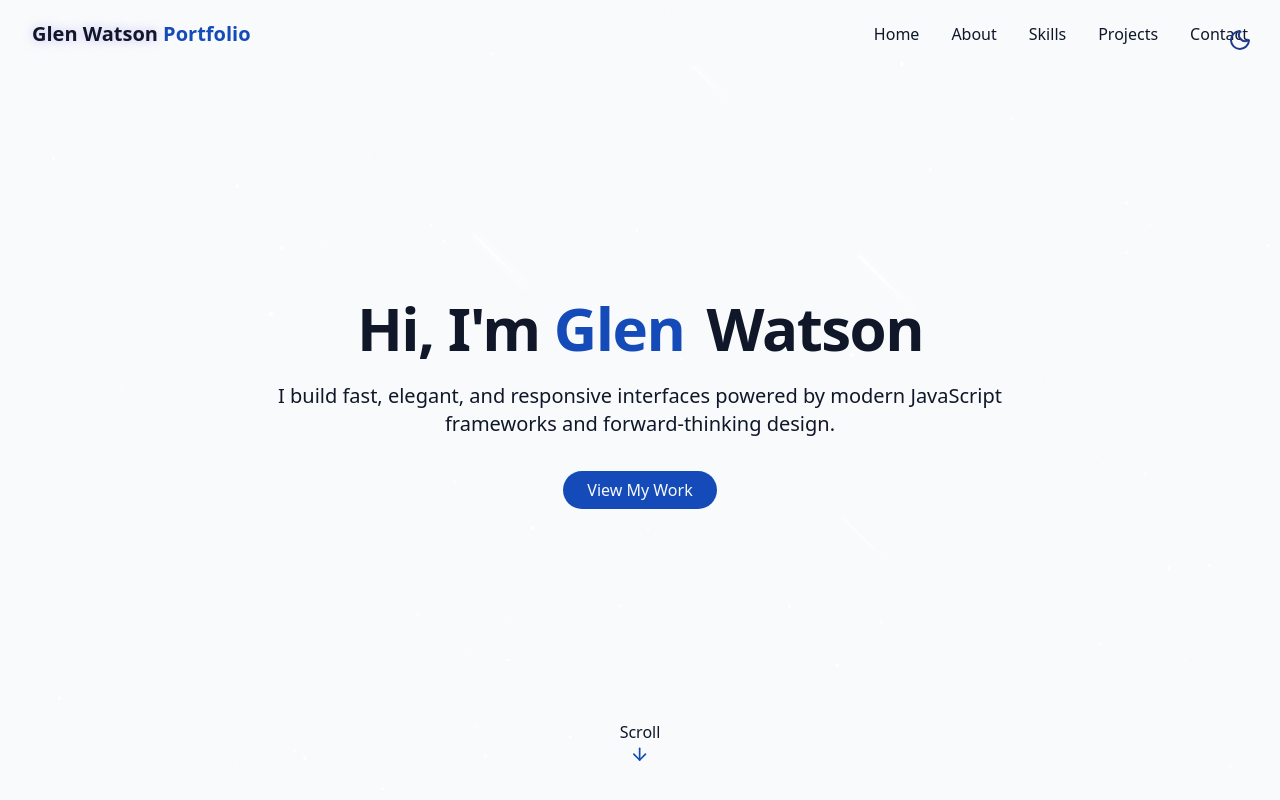
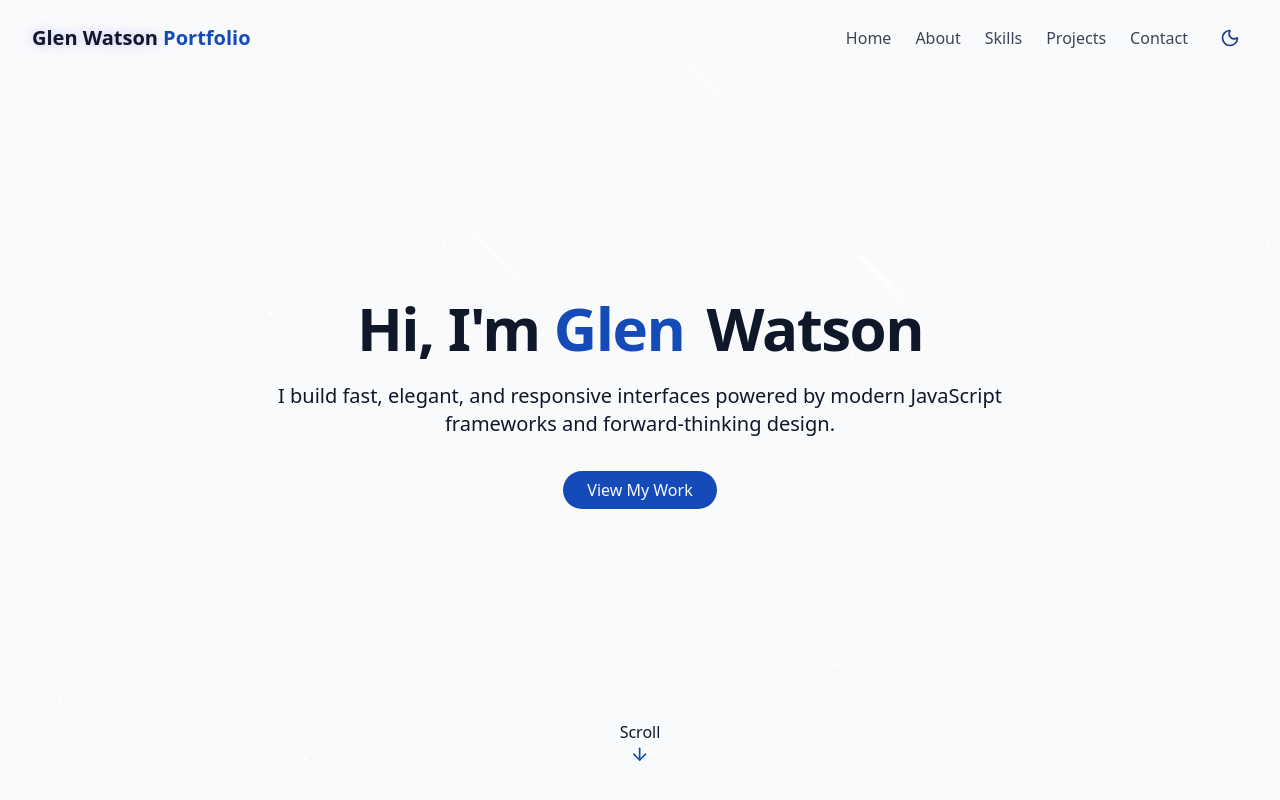
Before and after one commit to Glen-Wat/Portfolio_1, a React (Vite) app: page / in a window 1280 px wide. Shown: the top 800 px of the page. Built offline with nearby package versions, Linux system fonts and the light colour scheme.

Commit message:
update light/dark mobile

```diff
--- a/src/components/Navbar.jsx
+++ b/src/components/Navbar.jsx
@@ -1,7 +1,7 @@
 import { useEffect, useState } from "react";
 import { cn } from "../lib/utils";
-import { X } from "lucide-react";
-import { Menu } from "lucide-react";
+import { X, Menu } from "lucide-react";
+import { ThemeToggle } from "./ThemeToggle";
 
 const navItems = [
   { name: "Home", href: "" },
@@ -15,76 +15,92 @@ export const Navbar = () => {
   const [isScrolled, setIsScrolled] = useState(false);
   const [isMenuOpen, setIsMenuOpen] = useState(false);
 
+  // detect scroll
   useEffect(() => {
-    const handleScroll = () => {
-      setIsScrolled(window.scrollY > 10);
-    };
-
+    const handleScroll = () => setIsScrolled(window.scrollY > 10);
     window.addEventListener("scroll", handleScroll);
     return () => window.removeEventListener("scroll", handleScroll);
   }, []);
+
+  // prevent body scroll when menu open
+  useEffect(() => {
+    document.body.style.overflow = isMenuOpen ? "hidden" : "auto";
+  }, [isMenuOpen]);
+
   return (
+    <>
       <nav
         className={cn(
-        "fixed w-full z-40 transition-all duration-300",
-        isScrolled ? "py-3 bg-background/80 backdrop-blur-md shadow-xs" : "py-5"
+          "fixed w-full z-50 transition-all duration-300",
+          isScrolled
+            ? "py-3 bg-background/80 backdrop-blur-md shadow-xs"
+            : "py-5"
         )}
       >
         <div className="container flex items-center justify-between">
+          {/* Logo */}
           <a
             href="#hero"
             className="text-xl font-bold text-primary flex items-center"
           >
             <span className="relative z-10">
-            <span className="text-glow text-foreground"> Glen Watson</span>{" "}
+              <span className="text-glow text-foreground">Glen Watson</span>{" "}
               Portfolio
             </span>
           </a>
-        {/* desktop nav*/}
-        <div className="hidden md:flex space-x-8">
-          {navItems.map((item, key) => (
+
+          {/* Desktop Nav */}
+          <div className="hidden md:flex items-center space-x-6">
+            {navItems.map((item) => (
               <a
-              key={key}
+                key={item.name}
                 href={item.href}
-              className="text-foreground/ 80 hover:text-primary transition-colors duration-300"
+                className="text-foreground/80 hover:text-primary transition-colors duration-300"
               >
                 {item.name}
               </a>
             ))}
+            <ThemeToggle />
           </div>
-        {/*mobile nav*/}
 
+          {/* Mobile Buttons (Theme + Hamburger) */}
+          <div className="flex items-center space-x-4 md:hidden">
+            <ThemeToggle />
             <button
               onClick={() => setIsMenuOpen((prev) => !prev)}
-          className="md:hidden p-2 text-foreground z-50"
+              className="p-2 text-foreground z-50"
               aria-label={isMenuOpen ? "Close Menu" : "Open Menu"}
             >
-          {isMenuOpen ? <X size={24} /> : <Menu size={24} />}{" "}
+              {isMenuOpen ? <X size={26} /> : <Menu size={26} />}
             </button>
+          </div>
+        </div>
+      </nav>
 
+      {/* ✅ Mobile Menu Overlay — placed OUTSIDE nav */}
       <div
         className={cn(
-            "fixed inset-0 bg-background/95 backdrop-blur-md z-40 flex-col items-center justify-center",
-            "transition-all duration-300 md:hidden",
+          "fixed inset-0 bg-background/90 backdrop-blur-lg z-40 flex flex-col items-center justify-center transition-all duration-300 md:hidden",
           isMenuOpen
             ? "opacity-100 pointer-events-auto"
             : "opacity-0 pointer-events-none"
         )}
       >
-          <div className="flex flex-col space-y-8 text-xl">
-            {navItems.map((item, key) => (
+        <div className="flex flex-col items-center space-y-8 text-xl">
+          {navItems.map((item) => (
             <a
-                key={key}
+              key={item.name}
               href={item.href}
-                className="text-foreground/ 80 hover:text-primary transition-colors duration-300"
+              className="text-foreground/80 hover:text-primary transition-colors duration-300"
               onClick={() => setIsMenuOpen(false)}
             >
               {item.name}
             </a>
           ))}
+
+          {/* THEME TOGGLE INSIDE MENU */}
         </div>
       </div>
-      </div>
-    </nav>
+    </>
   );
 };
--- a/src/components/ThemeToggle.jsx
+++ b/src/components/ThemeToggle.jsx
@@ -1,8 +1,8 @@
 import { Moon, Sun } from "lucide-react";
-import { use, useEffect, useState } from "react";
+import { useEffect, useState } from "react";
 import { cn } from "../lib/utils";
 
-export const ThemeToggle = () => {
+export const ThemeToggle = ({ className = "", onToggle }) => {
   const [isDarkMode, setIsDarkMode] = useState(false);
 
   useEffect(() => {
@@ -10,9 +10,14 @@ export const ThemeToggle = () => {
     if (storedTheme === "dark") {
       setIsDarkMode(true);
       document.documentElement.classList.add("dark");
+    } else if (storedTheme === "light") {
+      setIsDarkMode(false);
+      document.documentElement.classList.remove("dark");
     } else {
+      // default
       localStorage.setItem("theme", "light");
       setIsDarkMode(false);
+      document.documentElement.classList.remove("dark");
     }
   }, []);
 
@@ -26,20 +31,25 @@ export const ThemeToggle = () => {
       localStorage.setItem("theme", "dark");
       setIsDarkMode(true);
     }
+
+    if (typeof onToggle === "function") {
+      onToggle();
+    }
   };
 
   return (
     <button
       onClick={toggleTheme}
+      aria-label="Toggle theme"
       className={cn(
-        "fixed max-sm:hidden top-5 right-5 z-50 p-2 rounded-full transition-colors duration-300",
-        "focus:outline-hidden"
+        "inline-flex items-center justify-center p-2 rounded-full transition-colors duration-200 focus:outline-none",
+        className
       )}
     >
       {isDarkMode ? (
-        <Sun className="h-6 w-6 text-yellow-300" />
+        <Sun className="h-5 w-5 text-yellow-300" />
       ) : (
-        <Moon className="h-6 w-6 text-blue-900" />
+        <Moon className="h-5 w-5 text-blue-900" />
       )}
     </button>
   );
--- a/src/pages/Home.jsx
+++ b/src/pages/Home.jsx
@@ -1,4 +1,3 @@
-import { ThemeToggle } from "../components/ThemeToggle";
 import { StarBackground } from "../components/StarBackground";
 import { Navbar } from "../components/Navbar";
 import { HeroSection } from "../components/HeroSection";
@@ -11,7 +10,6 @@ import { Footer } from "../components/Footer";
 export const Home = () => {
   return (
     <div className="min-h-screen bg-background text-foreground overflow-x-hidden">
-      <ThemeToggle />
       <StarBackground />
       <Navbar />
       <main>
```
Lines whose indentation alone changed are shown as unchanged.
